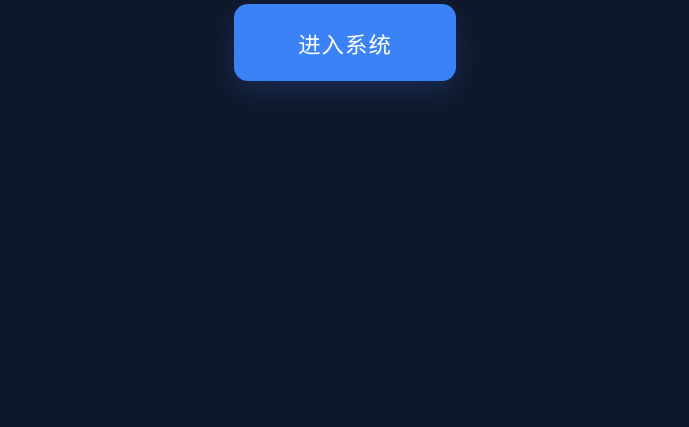
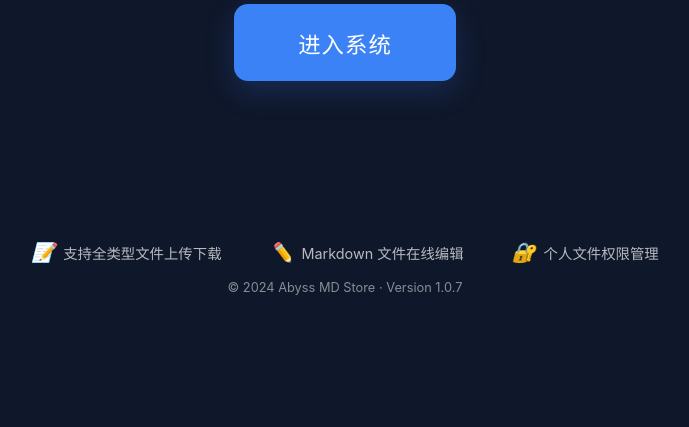
Before and after one commit to Abyss-hhy/abyss_md_moon, a Flask app: page / in a window 1280 px wide; the page is wider, and only the part inside the window is pictured. Shown: the part 473-900 px from the top of that part, without its empty margins (295-984 px from the left). Run offline with Flask 3, Linux system fonts and the light colour scheme.

Commit message:
1.1.1 优化封面

```diff
--- a/templates/welcome.html
+++ b/templates/welcome.html
@@ -181,6 +181,52 @@
                 display: none;
             }
         }
+
+        /* 底部信息样式 */
+        .footer-info {
+            position: absolute;
+            bottom: 2rem;
+            left: 0;
+            right: 0;
+            text-align: center;
+            color: rgba(255, 255, 255, 0.7);
+            font-size: 0.9rem;
+            z-index: 2;
+        }
+
+        .footer-info-content {
+            display: flex;
+            justify-content: center;
+            gap: 3rem;
+            margin-bottom: 1rem;
+        }
+
+        .info-item {
+            display: flex;
+            align-items: center;
+            gap: 0.5rem;
+        }
+
+        .info-item i {
+            font-size: 1.2rem;
+            color: var(--accent-blue);
+        }
+
+        .copyright {
+            color: rgba(255, 255, 255, 0.5);
+            font-size: 0.8rem;
+        }
+
+        @media (max-width: 768px) {
+            .footer-info-content {
+                flex-direction: column;
+                gap: 1rem;
+            }
+
+            .footer-info {
+                bottom: 1rem;
+            }
+        }
     </style>
 </head>
 <body>
@@ -194,5 +240,25 @@
         <p class="subtitle">简单、快捷的远程 Markdown 文档管理系统</p>
         <a href="{{ url_for('index') }}" class="enter-button">进入系统</a>
     </div>
+
+    <div class="footer-info">
+        <div class="footer-info-content">
+            <div class="info-item">
+                <i>📝</i>
+                <span>支持全类型文件上传下载</span>
+            </div>
+            <div class="info-item">
+                <i>✏️</i>
+                <span>Markdown 文件在线编辑</span>
+            </div>
+            <div class="info-item">
+                <i>🔐</i>
+                <span>个人文件权限管理</span>
+            </div>
+        </div>
+        <div class="copyright">
+            © 2024 Abyss MD Store · Version 1.0.7
+        </div>
+    </div>
 </body>
 </html>
```
